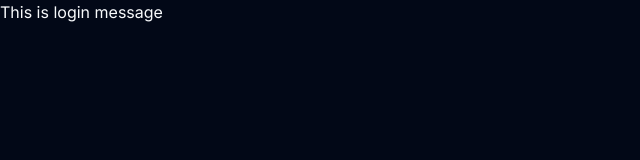
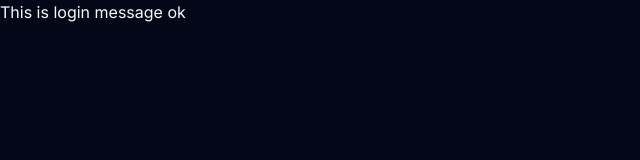
Before and after one commit to Web3ViraLabs/Santa-Drops, a Next.js app: page /login in a window 1280 px wide. Shown: the top 160 px of the page, without its empty margins (0-640 px from the left). Built offline with nearby package versions, Linux system fonts and the light colour scheme; what @web3modal/ethers would draw is missing.

Commit message:
page.tsx

```diff
--- a/app/(login)/login/page.tsx
+++ b/app/(login)/login/page.tsx
@@ -1,5 +1,5 @@
 const Login = () => {
-  return <div>This is login message</div>;
+  return <div>This is login message ok</div>;
 };
 
 export default Login;
```
